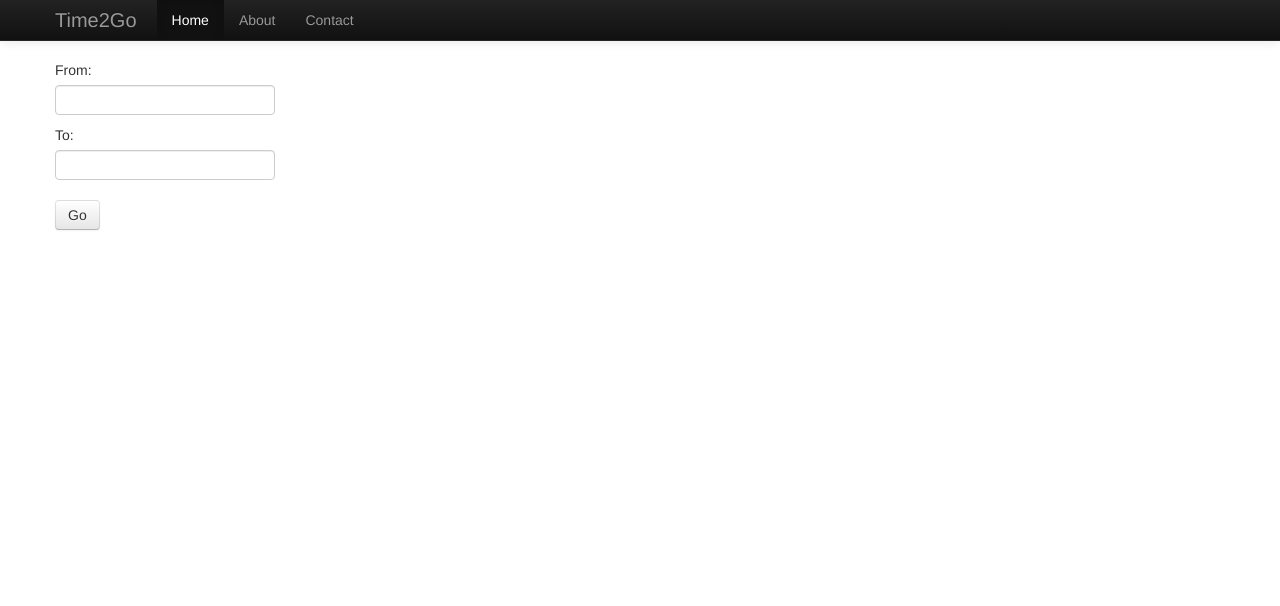
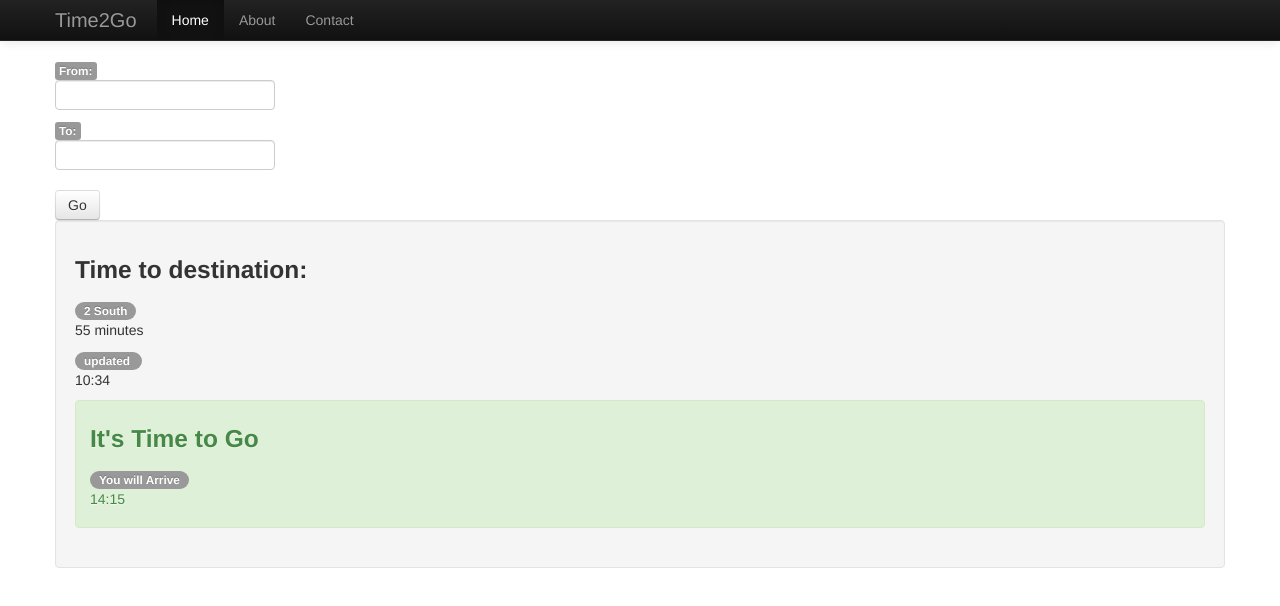
Before and after one commit to mavry/mavry.github.io, a plain HTML site: page index.html in a window 1280 px wide. Drawn offline with Linux system fonts and the light colour scheme.

Commit message:
</label>

```diff
--- a/index.html
+++ b/index.html
@@ -1,7 +1,7 @@
 <!DOCTYPE html>
 <html>
   <head>
-    <title>Bootstrap 101 Template</title>
+    <title>Time 2 Go</title>
     <meta charset="utf-8">
     <meta name="viewport" content="width=device-width, initial-scale=1.0">
 
@@ -20,9 +20,6 @@
         <div class="container">
           <button type="button" class="btn btn-navbar collapsed" data-toggle="collapse"
             data-target=".nav-collapse">
-            <span class="icon-bar"></span>
-            <span class="icon-bar"></span>
-            <span class="icon-bar"></span>
           </button>
           <a class="brand" href="#">Time2Go</a>
           <div class="nav-collapse collapse" style="height: 0px;">
@@ -44,15 +41,12 @@
     </div>
     <div class="container">
       <div class="control-group">
-        <label class="control-label">
-          From:
-        </label>
+        <span class="label">From:</span>
+
         <div class="controls">
           <input type="text">
           <div class="control-group">
-            <label class="control-label">
-              To:
-            </label>
+            <span class="label">To:</span>
             <div class="controls">
               <input type="text">
             </div>
@@ -64,6 +58,28 @@
         </div>
       </div>
       <a class="btn">Go</a>
+      <div class="well">
+        <h3>
+          Time to destination:
+        </h3>
+        <span class="badge">2 South</span>
+        <p>
+        55 minutes
+        </p>
+        <span class="badge">updated&nbsp;</span>
+        <p>
+        10:34
+        </p>
+        <div class="alert alert-success">
+          <h3>
+            It's Time to Go
+          </h3>
+          <span class="badge">You will Arrive</span>
+          <p>
+          14:15
+          </p>
+        </div>
+      </div>
     </div>
   </body>
 </html>
```
